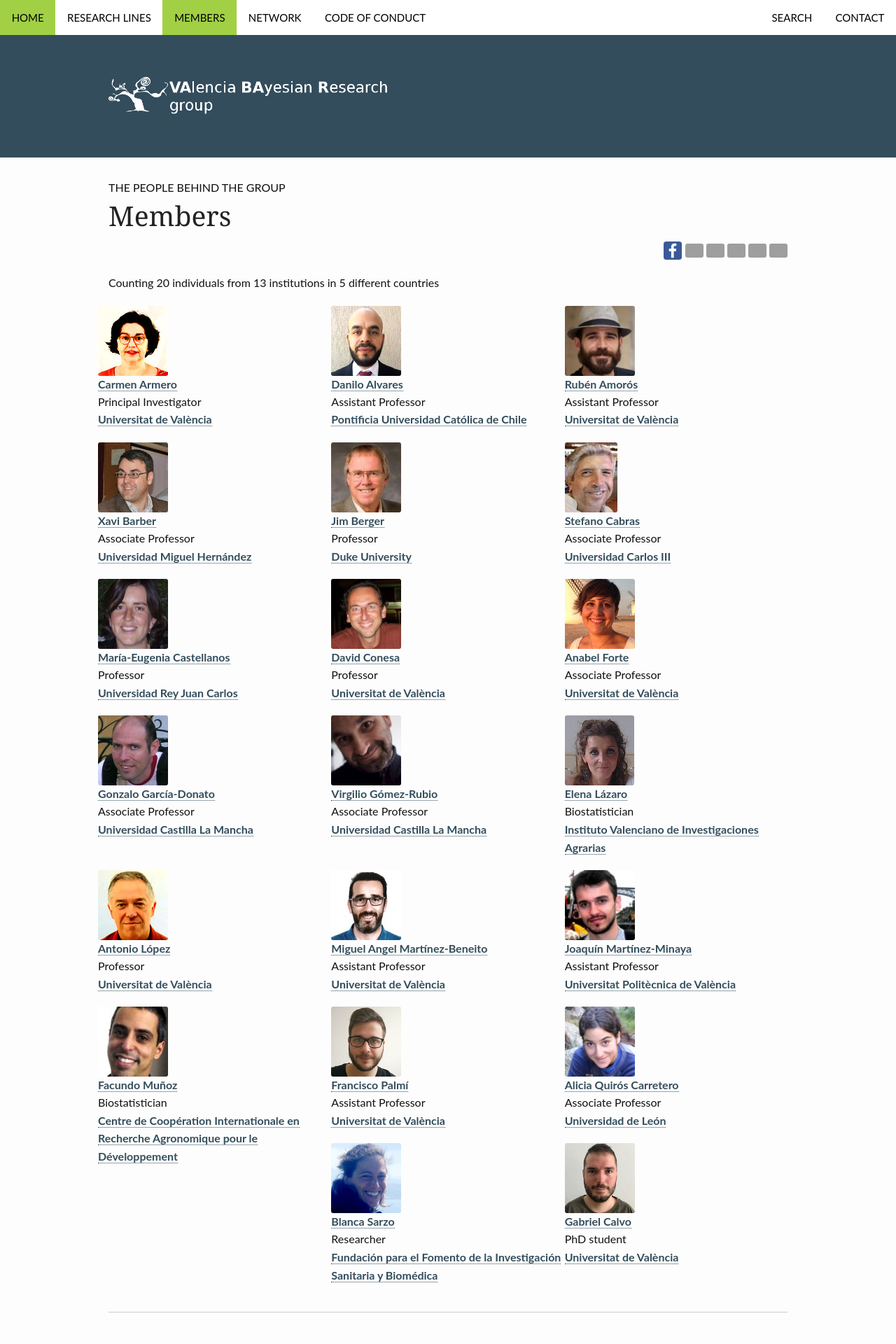
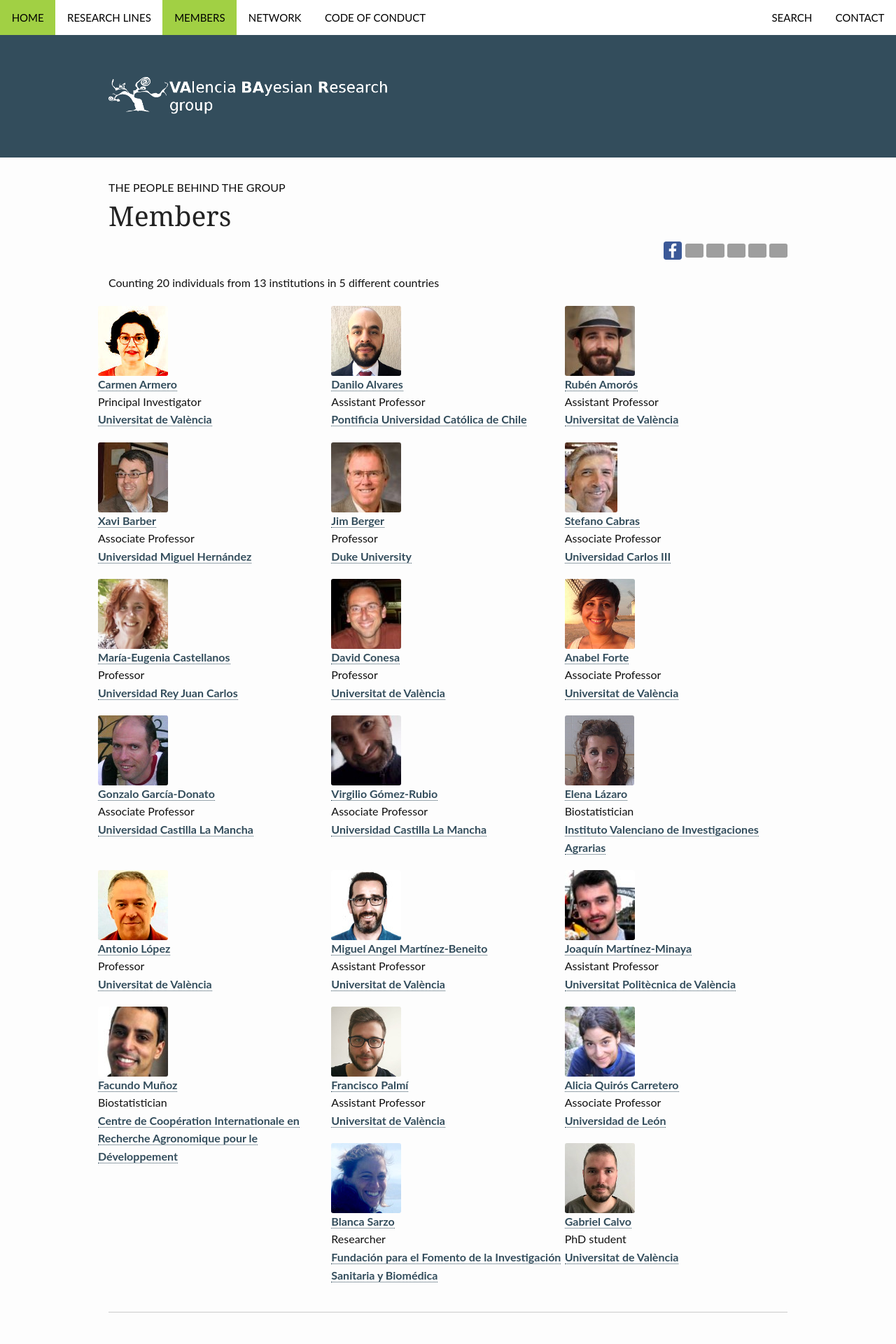
Before and after one commit to VABAR/VABAR.github.io, a Jekyll site: the page built from pages/members.md, in a window 1280 px wide. Shown: the top 1920 px of the page at 70% size. Built offline with Jekyll 4.4.1, drawn with Linux system fonts in a browser that asks for light colours.

```diff
--- a/_data/members.yml
+++ b/_data/members.yml
@@ -51,8 +51,8 @@
   affiliation: urjc
   position: Professor
   email: maria.castellanos@urjc.es
-  url: http://mecastellanos.wordpress.com
-  img: meugenia.jpg
+  url: https://gestion2.urjc.es/pdi/ver/maria.castellanos
+  img: meugenia.png
 
 - name: David Conesa
   affiliation: uveg
```
Also changed, not shown: images/members/meugenia.jpg (deleted), images/members/meugenia.png (added).
